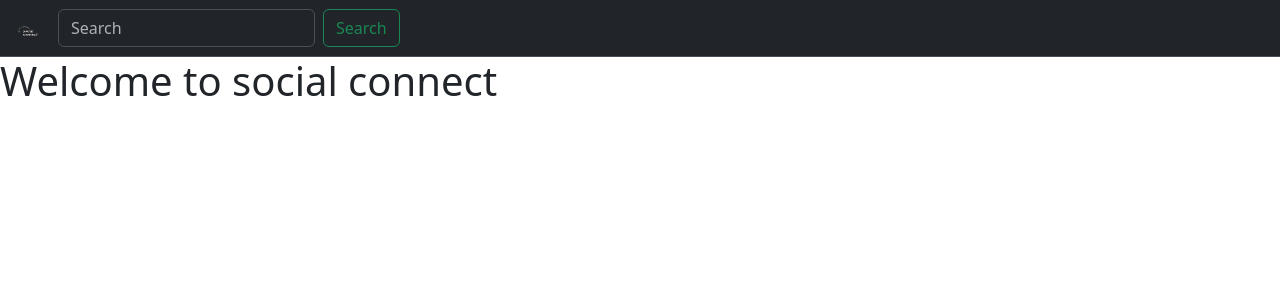
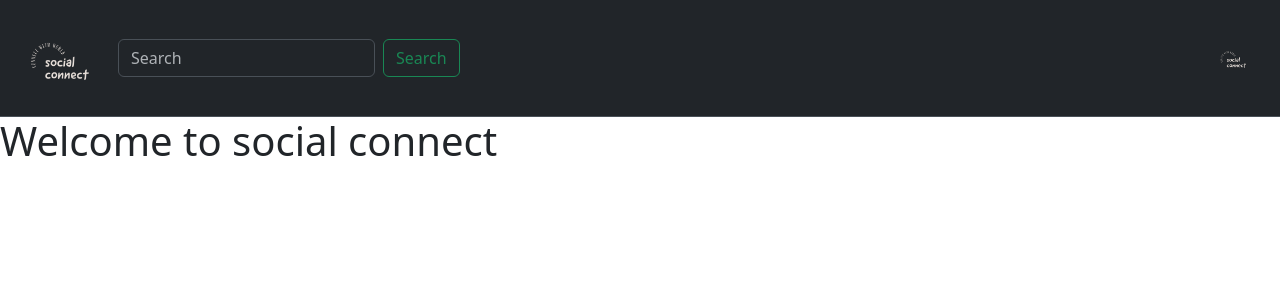
Before and after one commit to mepujan/SocialConnect, a Django app: page /posts in a window 1280 px wide. Shown: the top 300 px of the page. Run offline with Django 4.2, Linux system fonts and the light colour scheme.

Commit message:
added profile image to navbar

```diff
--- a/templates/navbar.html
+++ b/templates/navbar.html
@@ -3,7 +3,7 @@
 <nav class="navbar navbar-expand-lg bg-dark border-bottom border-body" data-bs-theme="dark">
     <div class="container-fluid">
         <a class="navbar-brand" href="#">
-            <img src="{% static 'images/social-connect.png'%}" alt="Social Connect" width="30" height="24">
+            <img src="{% static 'images/social-connect.png'%}" alt="Social Connect" width="90" height="90">
         </a>
         <button class="navbar-toggler" type="button" data-bs-toggle="collapse" data-bs-target="#navbarSupportedContent"
             aria-controls="navbarSupportedContent" aria-expanded="false" aria-label="Toggle navigation">
@@ -11,7 +11,6 @@
         </button>
         <div class="collapse navbar-collapse" id="navbarSupportedContent">
             <ul class="navbar-nav me-auto mb-2 mb-lg-0">
-
                 <li>
                     <form class="d-flex" role="search">
                         <input class="form-control me-2" type="search" placeholder="Search" aria-label="Search">
@@ -19,7 +18,12 @@
                     </form>
                 </li>
             </ul>
-
+            <div class="d-flex">
+                <a class="navbar-brand" href="#">
+                    <img src="{% static 'images/social-connect.png' %}" alt="Avatar Logo" style="width:40px;"
+                        class="rounded-pill">
+                </a>
+            </div>
         </div>
     </div>
 </nav>
```
